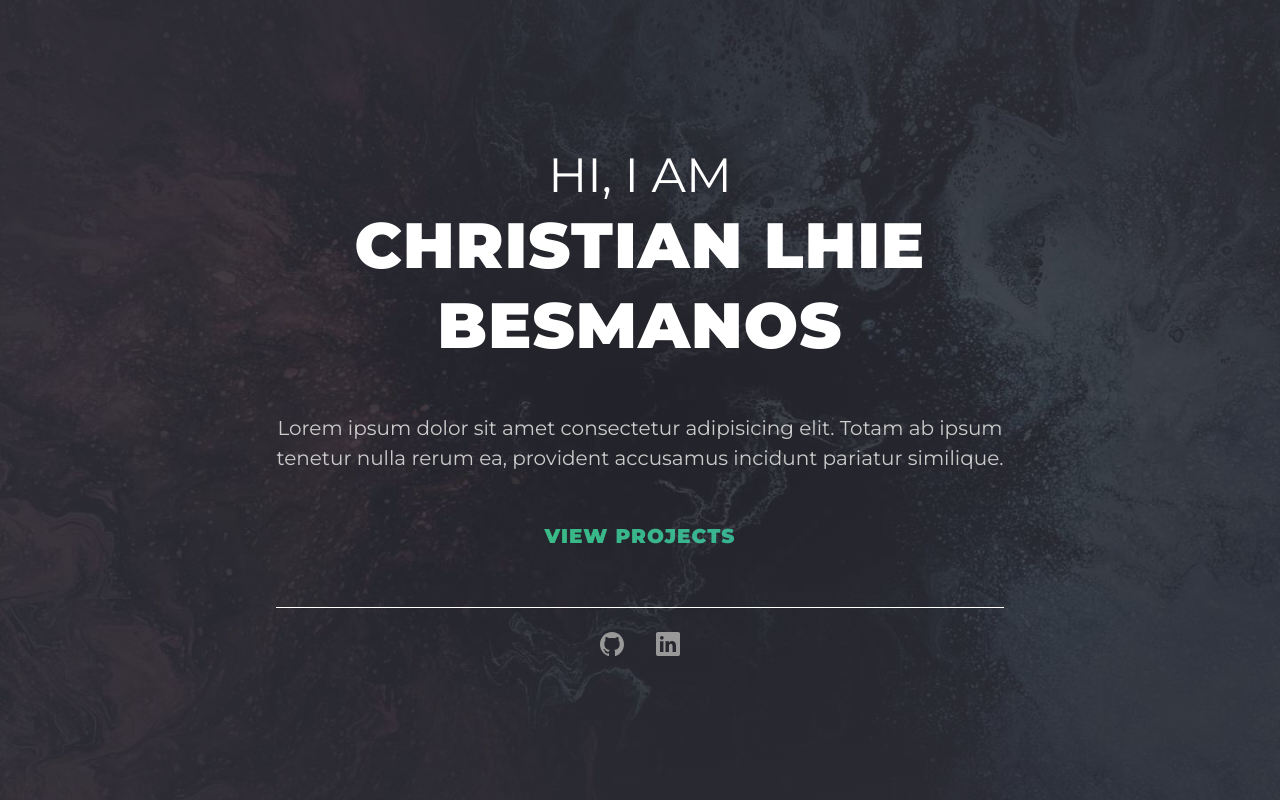
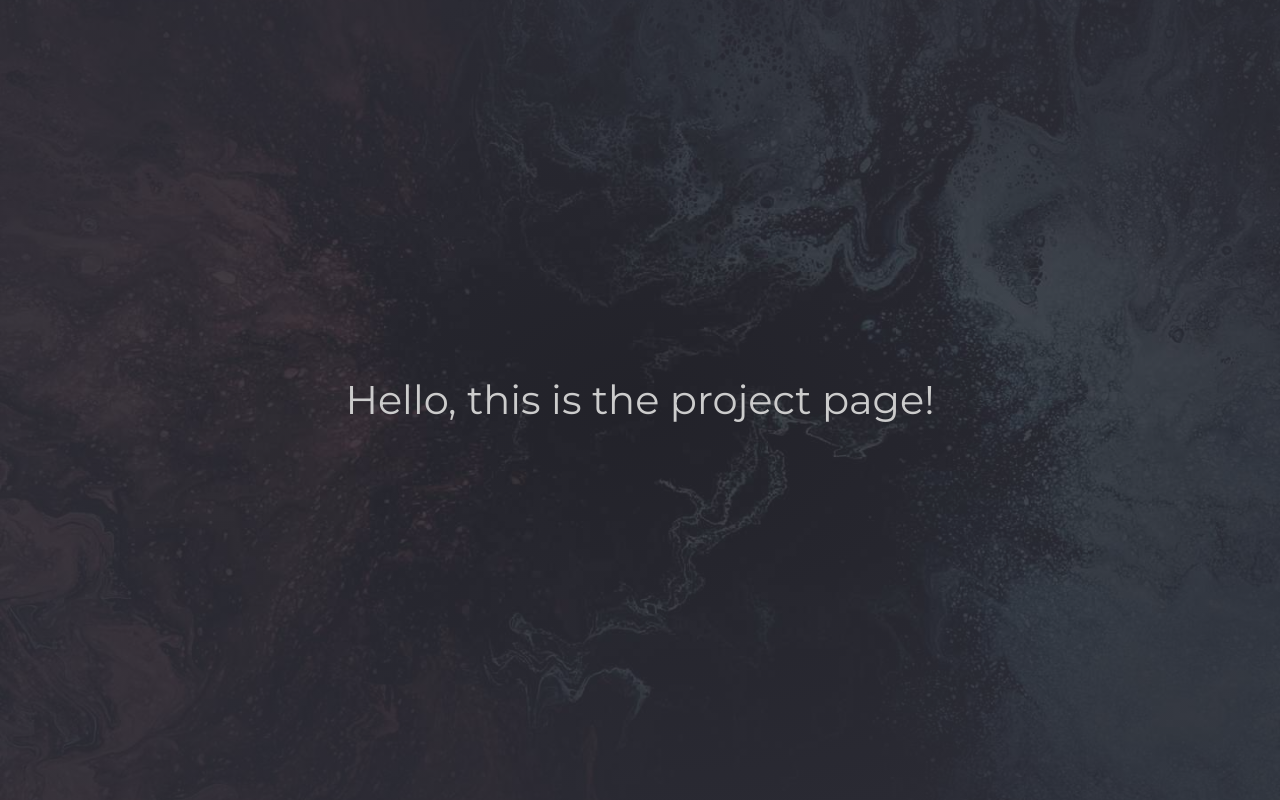
Before and after one commit to cellbesmanos/frontend-portfolio, a React (Create React App) app: page /projects in a window 1280 px wide. Built offline with nearby package versions, Linux system fonts and the light colour scheme.

Commit message:
Feat: Set up React Router
- Change Home anchor tag to react-router Link component
- Set up Outlet on App component
- Add index and projects route in index.js

```diff
--- a/src/App.js
+++ b/src/App.js
@@ -1,10 +1,11 @@
-import Home from "./routes/home/Home";
+import { Outlet } from "react-router-dom";
+
 import "./App.css";
 
 function App() {
   return (
     <div className="App container">
-      <Home />
+      <Outlet />
     </div>
   );
 }
--- a/src/index.js
+++ b/src/index.js
@@ -1,11 +1,22 @@
 import React from "react";
 import ReactDOM from "react-dom/client";
+import { BrowserRouter, Routes, Route } from "react-router-dom";
+
 import "./index.css";
 import App from "./App";
+import Home from "./routes/home/Home";
+import Projects from "./routes/projects/Projects";
 
 const root = ReactDOM.createRoot(document.getElementById("root"));
 root.render(
-  <React.StrictMode>
-    <App />
-  </React.StrictMode>
+  <BrowserRouter>
+    <React.StrictMode>
+      <Routes>
+        <Route path="/" element={<App />}>
+          <Route index element={<Home />} />
+          <Route path="/projects" element={<Projects />} />
+        </Route>
+      </Routes>
+    </React.StrictMode>
+  </BrowserRouter>
 );
--- a/src/routes/home/Home.js
+++ b/src/routes/home/Home.js
@@ -1,4 +1,6 @@
 import React from "react";
+import { Link } from "react-router-dom";
+
 import Socials from "../../components/socials/Socials";
 import "./Home.css";
 
@@ -21,12 +23,12 @@ export default function Home() {
           similique.
         </p>
 
-        <a
-          href="/#"
+        <Link
+          to="/projects"
           className="block uppercase fw-600 letter-spacing-1 text-gradient"
         >
           View projects
-        </a>
+        </Link>
       </article>
 
       <Socials />
```
